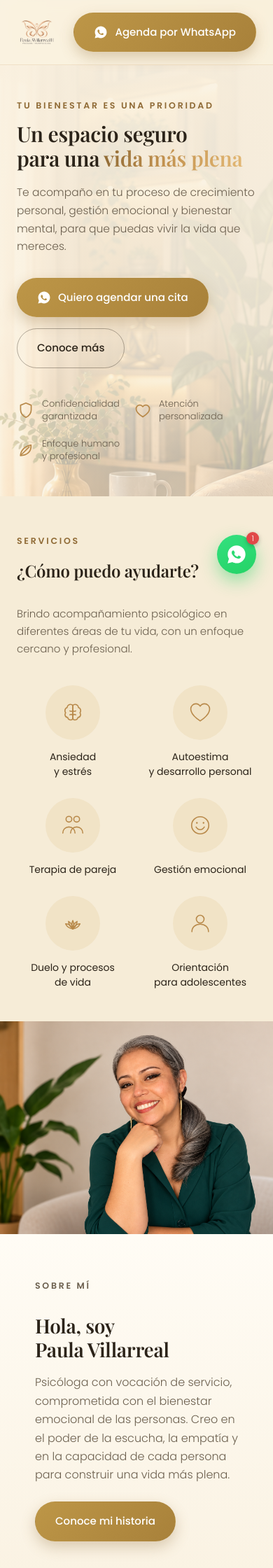
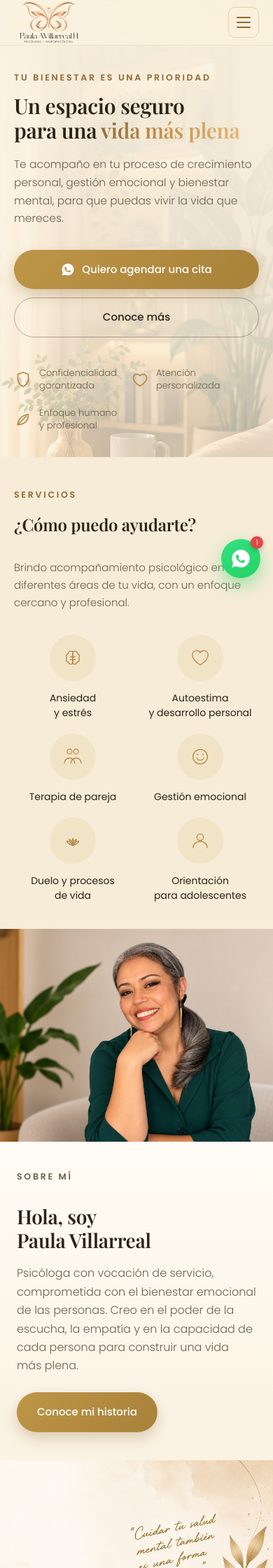
Before and after one commit to jeann209/landing-paula, a Flask app: page / in a window 390 px wide. Shown: the top 2240 px of the page at 70% size. Run offline with Flask 3, Linux system fonts and the light colour scheme.

Commit message:
Hacer la landing usable en móvil
Los links de navegación se ocultaban bajo 768px sin reemplazo, dejando el
sitio sin menú en el teléfono; se agrega un botón hamburguesa con panel
desplegable. Además el logo y el CTA desbordaban el ancho de pantalla, y
varias secciones quedaban con padding pensado para escritorio.

Co-Authored-By: Claude Opus 5 <noreply@anthropic.com>

```diff
--- a/backend/static/css/styles.css
+++ b/backend/static/css/styles.css
@@ -164,6 +164,35 @@ ul { list-style: none; margin: 0; padding: 0; }
 .nav-links a:hover::after { width: 100%; }
 
 .nav-cta { flex-shrink: 0; }
+
+.nav-cta-mobile { display: none; }
+
+.nav-toggle {
+  display: none;
+  flex-direction: column;
+  justify-content: center;
+  gap: 5px;
+  width: 44px;
+  height: 44px;
+  margin-left: auto;
+  padding: 0;
+  background: transparent;
+  border: 1px solid rgba(195, 146, 79, 0.35);
+  border-radius: 10px;
+  cursor: pointer;
+}
+.nav-toggle span {
+  display: block;
+  width: 20px;
+  height: 2px;
+  margin: 0 auto;
+  background: var(--gold-dark);
+  border-radius: 2px;
+  transition: transform 0.25s ease, opacity 0.2s ease;
+}
+.nav-toggle.open span:nth-child(1) { transform: translateY(7px) rotate(45deg); }
+.nav-toggle.open span:nth-child(2) { opacity: 0; }
+.nav-toggle.open span:nth-child(3) { transform: translateY(-7px) rotate(-45deg); }
 
 /* Hero */
 .hero { padding: 0; position: relative; overflow: hidden; }
@@ -519,7 +548,40 @@ ul { list-style: none; margin: 0; padding: 0; }
 }
 
 @media (max-width: 768px) {
-  .nav-links { display: none; }
+  /* Navbar: logo + hamburguesa, links en panel desplegable */
+  .nav-container { gap: 12px; padding: 10px 20px; }
+  .brand-logo-full { height: 76px; margin: -15px 0; }
+  .nav-cta { display: none; }
+  .nav-toggle { display: flex; }
+
+  .nav-links {
+    display: none;
+    position: absolute;
+    top: 100%;
+    left: 0;
+    right: 0;
+    flex-direction: column;
+    gap: 0;
+    margin: 0;
+    padding: 6px 20px 18px;
+    background: var(--cream);
+    border-bottom: 1px solid rgba(195, 146, 79, 0.2);
+    box-shadow: var(--shadow-sm);
+  }
+  .nav-links.open { display: flex; }
+  .nav-links a {
+    padding: 13px 2px;
+    font-size: 16px;
+    border-bottom: 1px solid rgba(195, 146, 79, 0.12);
+  }
+  .nav-links a::after { display: none; }
+  .nav-cta-mobile {
+    display: inline-flex;
+    justify-content: center;
+    margin-top: 16px;
+    border-bottom: none;
+  }
+
   .hero-inner { grid-template-columns: 1fr; min-height: 0; }
   .hero-copy { padding: 48px 24px; }
   .hero-badges { flex-wrap: wrap; gap: 20px; }
@@ -537,6 +599,30 @@ ul { list-style: none; margin: 0; padding: 0; }
       rgba(250, 242, 226, 0.7) 100%
     );
   }
-  .services-grid { grid-template-columns: repeat(2, 1fr); }
+  .services { padding: 44px 0 38px; }
+  .services-grid { grid-template-columns: repeat(2, 1fr); gap: 18px; }
+  .services-inner { margin-bottom: 28px; }
+
+  .about-copy { padding: 40px 24px; }
+  .about-quote { min-height: 220px; }
+
+  .testimonials, .contact { padding: 48px 0; }
+  .contact-leaf { display: none; }
+
+  .footer-inner { justify-content: center; text-align: center; }
+  .footer-bottom { justify-content: center; text-align: center; }
+
   .whatsapp-bubble { display: none; }
+  .whatsapp-float { bottom: 18px; right: 18px; }
 }
+
+@media (max-width: 430px) {
+  .brand-logo-full { height: 66px; margin: -13px 0; }
+  .hero-copy { padding: 36px 20px; }
+  .hero-actions { gap: 12px; }
+  .hero-actions .btn { width: 100%; justify-content: center; }
+  .services-grid { grid-template-columns: 1fr 1fr; gap: 14px; }
+  .service-icon { width: 66px; height: 66px; }
+  .service-icon img { width: 32px; height: 32px; }
+  .section-inner { padding: 0 20px; }
+}
--- a/backend/templates/index.html
+++ b/backend/templates/index.html
@@ -10,16 +10,24 @@
       <img src="{{ url_for('static', filename='img/logo.png') }}" alt="Paula Villarreal - Psicóloga" class="brand-logo-full">
     </a>
 
-    <nav class="nav-links">
+    <nav class="nav-links" id="navLinks">
       {% for link in nav_links %}
       <a href="{{ link.href }}" class="{{ 'active' if loop.first else '' }}">{{ link.label }}</a>
       {% endfor %}
+      <a class="btn btn-primary nav-cta-mobile" href="https://wa.me/{{ whatsapp_numero }}?text={{ whatsapp_mensaje | urlencode }}" target="_blank" rel="noopener">
+        <img src="{{ url_for('static', filename='img/icon-whatsapp.svg') }}" alt="" class="btn-icon">
+        Agenda por WhatsApp
+      </a>
     </nav>
 
     <a class="btn btn-primary nav-cta" href="https://wa.me/{{ whatsapp_numero }}?text={{ whatsapp_mensaje | urlencode }}" target="_blank" rel="noopener">
       <img src="{{ url_for('static', filename='img/icon-whatsapp.svg') }}" alt="" class="btn-icon">
       Agenda por WhatsApp
     </a>
+
+    <button class="nav-toggle" id="navToggle" aria-label="Abrir menú" aria-expanded="false" aria-controls="navLinks">
+      <span></span><span></span><span></span>
+    </button>
   </div>
 </header>
 
@@ -161,6 +169,23 @@
 </a>
 
 <script>
+var navToggle = document.getElementById('navToggle');
+var navLinks = document.getElementById('navLinks');
+
+navToggle.addEventListener('click', function () {
+  var abierto = navLinks.classList.toggle('open');
+  navToggle.classList.toggle('open', abierto);
+  navToggle.setAttribute('aria-expanded', abierto);
+});
+
+navLinks.querySelectorAll('a').forEach(function (a) {
+  a.addEventListener('click', function () {
+    navLinks.classList.remove('open');
+    navToggle.classList.remove('open');
+    navToggle.setAttribute('aria-expanded', 'false');
+  });
+});
+
 document.getElementById('contactForm').addEventListener('submit', function (e) {
   e.preventDefault();
 
```
